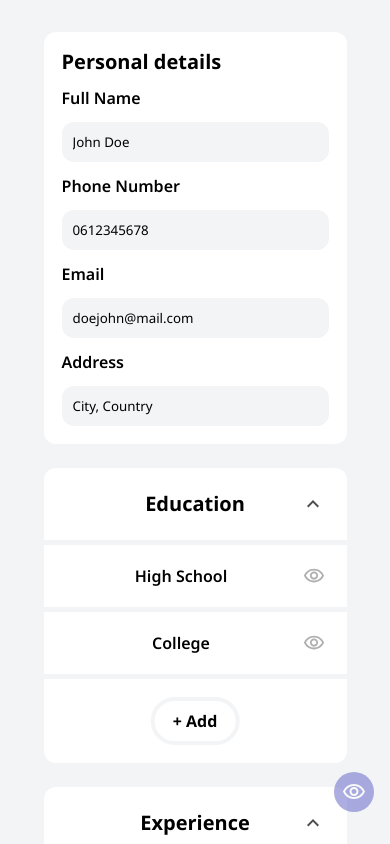
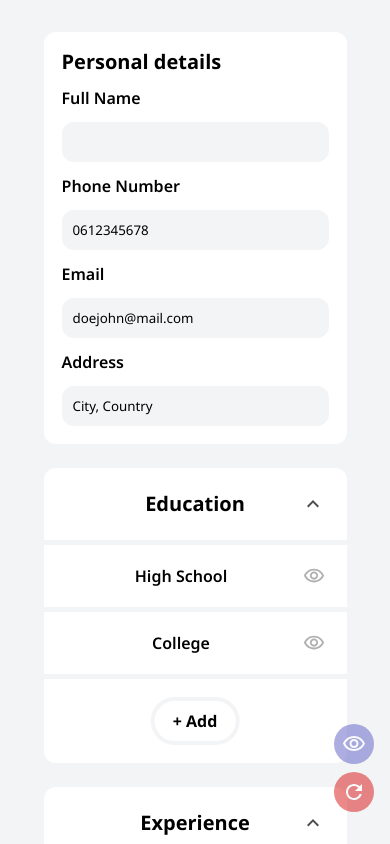
Before and after one commit to Archesper/react-cv-generator, a React (Vite) app: page / in a window 390 px wide. Shown: the top 844 px of the page. Built offline with nearby package versions, Linux system fonts and the light colour scheme.

Commit message:
Add refresh button

```diff
--- a/src/components/App.jsx
+++ b/src/components/App.jsx
@@ -1,17 +1,18 @@
 import defaultResumeData from "../helpers/defaultData";
+import { useState } from "react";
 import CV from "./CV";
 import InfoInput from "./InfoInput.jsx";
 import MultiInput from "./MultiInput";
 import Togglable from "./togglable";
-import { useState } from "react";
 import PrintIcon from "@mui/icons-material/PrintOutlined";
 import VisibilityIcon from "@mui/icons-material/VisibilityOutlined";
+import RefreshIcon from "@mui/icons-material/RefreshOutlined";
 
 export default function App() {
-
+  // State variables
   const [resumeData, setResumeData] = useState(defaultResumeData);
+  // Event handlers
   const handlePersonalDataUpdate = (e) => {
-    console.log(e.target.name);
     const newData = { ...resumeData, [e.target.name]: e.target.value };
     setResumeData(newData);
   };
@@ -19,7 +20,6 @@ export default function App() {
     e.preventDefault();
     const targettedSection = e.target.dataset.target;
     const targetID = e.target.dataset.targetid;
-    console.log(targetID);
     const newContent = resumeData[targettedSection].map((item) => {
       if (item.id != targetID) {
         return item;
@@ -38,10 +38,8 @@ export default function App() {
       }
     });
     const newData = { ...resumeData, [targettedSection]: newContent };
-    console.log(newData);
     setResumeData(newData);
   };
-  // This function is for adding new education/experience sections
   const handleContentAdd = (e) => {
     e.preventDefault();
     const targettedSection = e.target.dataset.target;
@@ -67,7 +65,6 @@ export default function App() {
     setResumeData(newData);
   };
   const handleVisibilityToggle = (e) => {
-    console.log(e.currentTarget.dataset);
     const targettedSection = e.currentTarget.dataset.target;
     const targetID = e.currentTarget.dataset.targetid;
     const newItem = {
@@ -93,23 +90,41 @@ export default function App() {
   return (
     <>
       <div className="corner-buttons">
-        <button  onClick={window.print} className="print-btn btn-wrapper">
+        <button onClick={window.print} className="print-btn btn-wrapper">
           <PrintIcon></PrintIcon>
           <div className="button-tooltip">
             For best results, use no margins, A4 format, and enable background
             graphics
           </div>
         </button>
-        <button onClick={(e) => {
-            const overlay = document.querySelector('.resume-container')
-            const printButton = document.querySelector('.print-btn')
+        <button
+          onClick={(e) => {
+            const overlay = document.querySelector(".resume-container");
+            const printButton = document.querySelector(".print-btn");
             const visibility = overlay.style.visibility;
-            overlay.style.visibility = visibility === 'visible' ? 'hidden' : 'visible';
-            printButton.style.display = visibility === 'visible' ? 'none' : 'grid';
-            console.log(printButton);
-            console.log(printButton.style.display);
-          }}  className="btn-wrapper show-resume-btn">
-          <VisibilityIcon ></VisibilityIcon>
+            overlay.style.visibility =
+              visibility === "visible" ? "hidden" : "visible";
+            printButton.style.display =
+              visibility === "visible" ? "none" : "grid";
+          }}
+          className="btn-wrapper show-resume-btn"
+        >
+          <VisibilityIcon></VisibilityIcon>
+        </button>
+        <button
+          onClick={(e) => {
+            setResumeData({
+              fullName: "",
+              phoneNumber: "",
+              email: "",
+              location: "",
+              education: [],
+              experience: [],
+            });
+          }}
+          className="btn-wrapper refresh-btn"
+        >
+          <RefreshIcon></RefreshIcon>
         </button>
       </div>
       <main>
--- a/src/components/CV.jsx
+++ b/src/components/CV.jsx
@@ -30,12 +30,15 @@ export default function CV({ data }) {
         </div>
       </div>
       <div className="resume-section">
-        <h3 className="resume-header-text">Education</h3>
-        {education.map((ed) => {
+        {education && <h3 className="resume-header-text">Education</h3>}
+        {education &&
+          education.map((ed) => {
             return (
               ed.visible && (
                 <div className="info-group" key={ed.id}>
-                <p>{ed.startDate} - {ed.endDate}</p>
+                  <p>
+                    {ed.startDate} - {ed.endDate}
+                  </p>
                   <p className="info-group-header">{ed.school}</p>
                   <p>{ed.location}</p>
                   <p>{ed.degree}</p>
@@ -45,12 +48,15 @@ export default function CV({ data }) {
           })}
       </div>
       <div className="resume-section">
-        <h3 className="resume-header-text">Experience</h3>
-        {experience.map((exp) => {
+        {experience && <h3 className="resume-header-text">Experience</h3>}
+        {experience &&
+          experience.map((exp) => {
             return (
               exp.visible && (
                 <div className="info-group" key={exp.id}>
-                <p>{exp.startDate} - {exp.endDate}</p>
+                  <p>
+                    {exp.startDate} - {exp.endDate}
+                  </p>
                   <p className="info-group-header">{exp.companyName}</p>
                   <p>{exp.location}</p>
                   <p>{exp.positionTitle}</p>
--- a/src/components/CustomInput.jsx
+++ b/src/components/CustomInput.jsx
@@ -13,7 +13,10 @@ export default function CustomInput({
     name: name,
     id: name,
     type: type ? type : "text",
-    value: value,
+    // The state is used conditionally - if there is an onChange prop, rely on defaultValue for input value
+    // If not, use its own state. This change was implemented because this component is used in two different
+    // other components, one needing it controlled and the other uncontrolled
+    value: onChange ? (defaultValue ? defaultValue : "") : value,
     onChange: (event) => {
       setValue(event.target.value);
       if (onChange) {
@@ -25,7 +28,7 @@ export default function CustomInput({
     <>
       <label htmlFor={name}> {labelName}</label>
       {isTextArea ? (
-        <textarea {...properties} ></textarea>
+        <textarea {...properties}></textarea>
       ) : (
         <input {...properties} />
       )}
--- a/src/components/MultiInput.jsx
+++ b/src/components/MultiInput.jsx
@@ -24,14 +24,20 @@ export default function MultiInput({
       i += 1;
     }
     secondWord = str.slice(i);
-    return firstWord + " " + secondWord
+    return firstWord + " " + secondWord;
   };
   const [inputState, setInputState] = useState({ action: "default" });
-  if (inputState.action === "default") {
+  // The first condition is for when the app data is reset while the input was editing
+  // Somewhat hacky fix as there is no way to alter state from the parent
+  if (
+    (inputState.action === "edit" && content.length === 0) ||
+    inputState.action === "default"
+  ) {
     return (
       <>
         <div className="info-container">
-          {content.map((item) => {
+          {content &&
+            content.map((item) => {
               return (
                 <Info
                   visibilityToggler={visiblityToggler}
@@ -92,16 +98,18 @@ export default function MultiInput({
           <div className="form-btn-grp">
             <button
               type="button"
-              class="cancel-btn"
+              className="cancel-btn"
               onClick={() => setInputState({ action: "default" })}
             >
               Cancel
             </button>
-            <button type="submit" className="confirm-btn">Confirm</button>
+            <button type="submit" className="confirm-btn">
+              Confirm
+            </button>
             {inputState.action === "edit" && (
               <button
                 type="button"
-                class='delete-btn'
+                className="delete-btn"
                 data-target={target}
                 data-targetid={inputState.id}
                 onClick={deleteHandler}
--- a/src/helpers/defaultData.js
+++ b/src/helpers/defaultData.js
@@ -1,5 +1,5 @@
 const defaultResumeData = {
-  fullName: "John Doe",
+  fullName: undefined,
   phoneNumber: "0612345678",
   email: "doejohn@mail.com",
   address: "City, Country",
@@ -36,8 +36,7 @@ const defaultResumeData = {
       startDate: "10/2023",
       endDate: "present",
       location: "City, Other Country",
-      description:
-        `Lorem ipsum dolor sit amet, consectetur adipiscing elit,sed do eiusmod tempor
+      description: `Lorem ipsum dolor sit amet, consectetur adipiscing elit,sed do eiusmod tempor
         incididunt ut labore et dolore magna aliqua. Ut enim ad minim veniam, quis nostrud
         exercitation ullamco laboris nisi ut aliquip ex ea commodo consequat. Duis aute irure
         dolor in reprehenderit in voluptate velit esse cillum dolore eu fugiat nulla pariatur.
--- a/src/styles/buttons.css
+++ b/src/styles/buttons.css
@@ -13,6 +13,10 @@ button {
   border-radius: 50%;
   opacity: 0.5;
   cursor: pointer;
+}
+
+.refresh-btn {
+  background-color: rgb(216, 18, 18);
 }
 
 .show-resume-btn {
--- a/src/styles/media.css
+++ b/src/styles/media.css
@@ -56,7 +56,12 @@
   .resume-header-text {
     font-size: 1.6em;
   }
+}
 
+@media screen and (max-width: 500px) {
+  .corner-buttons {
+    flex-direction: column;
+  }
 }
 
 @media screen and (min-width: 1600px) {
```
Also changed, not shown: src/components/InfoInput.jsx (+40 -5 lines). Lines whose indentation alone changed are shown as unchanged.
